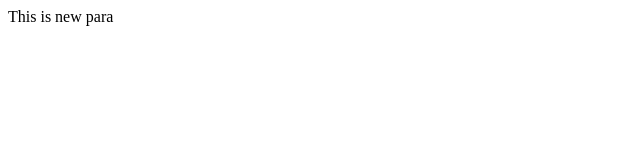
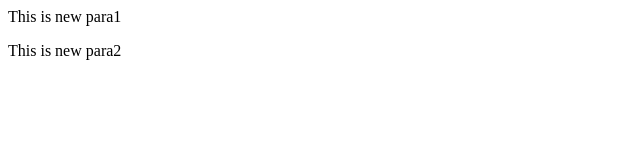
Before and after one commit to NakshatraRajpurohit/localrepo, a plain HTML site: page index.html in a window 1280 px wide. Shown: the whole page, without its empty margins (0-640 px from the left). Drawn offline with Linux system fonts and the light colour scheme.

Commit message:
add changes on feature branch

```diff
--- a/index.html
+++ b/index.html
@@ -3,6 +3,7 @@
         <title></title>
     </head>
     <body>
-        <p>This is new para</p>
+        <p>This is new para1</p>
+        <p>This is new para2</p>
     </body>
 </html>
```
